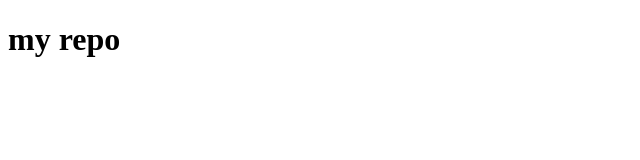
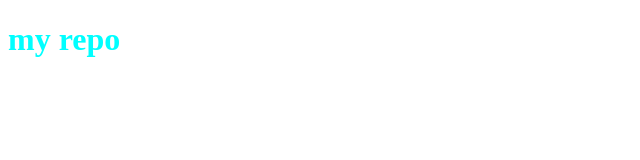
Before and after one commit to VinishP-03/vInish, a plain HTML site: page index.html in a window 1280 px wide. Shown: the whole page, without its empty margins (0-640 px from the left). Drawn offline with Linux system fonts and the light colour scheme.

Commit message:
style add

```diff
--- a/index.html
+++ b/index.html
@@ -6,6 +6,6 @@
     <title>Document</title>
 </head>
 <body>
-    <h1>my repo</h1>
+    <h1 style="color: aqua;">my repo</h1>
 </body>
 </html>
```
